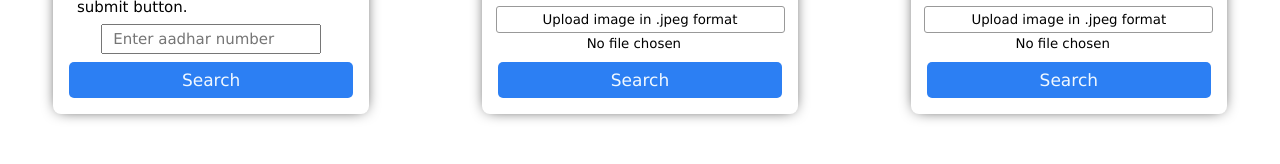
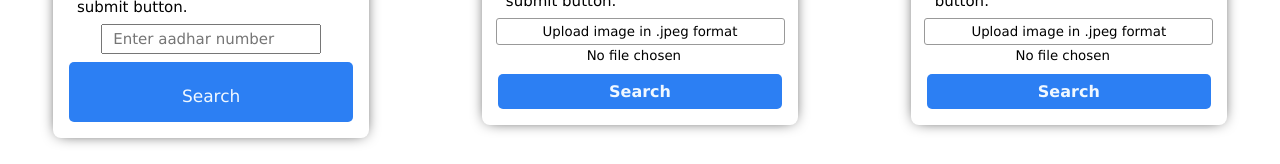
Before and after one commit to DakshDudeja/MajorProject, a React (Create React App) app in the folder client3/: page /search in a window 1280 px wide. Shown: the part 481-645 px from the top of the page. Built offline with nearby package versions, Linux system fonts and the light colour scheme.

Commit message:
Props added in searchOption

```diff
--- a/client3/src/NewForm.js
+++ b/client3/src/NewForm.js
@@ -2,8 +2,6 @@ import React from 'react'
 import './NewForm.css'
 
 function NewForm(props){
-
-
 
   return (
     <>
--- a/client3/src/SearchOption.css
+++ b/client3/src/SearchOption.css
@@ -98,10 +98,21 @@ input::-webkit-inner-spin-button {
     cursor: pointer;
     background-color: rgba(4, 4, 160, 0.742);
 }
-.card .card-submit-btn h4{
+.card .card-submit-btn button{
     font-size: 17px;
     font-weight: 400;
+    margin-top: 0.5rem;
+    width: auto;
+    padding: 8px 0px;
+    background-color: rgb(44, 127, 243);
+    border: none;
+    color: aliceblue;
 }
+.card .card-submit-btn button:hover{
+    cursor: pointer;
+    background-color: rgba(4, 4, 160, 0.742);
+}
+
 
 
 
--- a/client3/src/SearchOption.js
+++ b/client3/src/SearchOption.js
@@ -58,7 +58,7 @@ function SearchOption(props){
               <input type='number' placeholder='Enter aadhar number'></input>
             </div>
             <div className='card-submit-btn'>
-              <h4>Search</h4>
+              <button>Search</button>
             </div>
           </div>
         </div>
```
